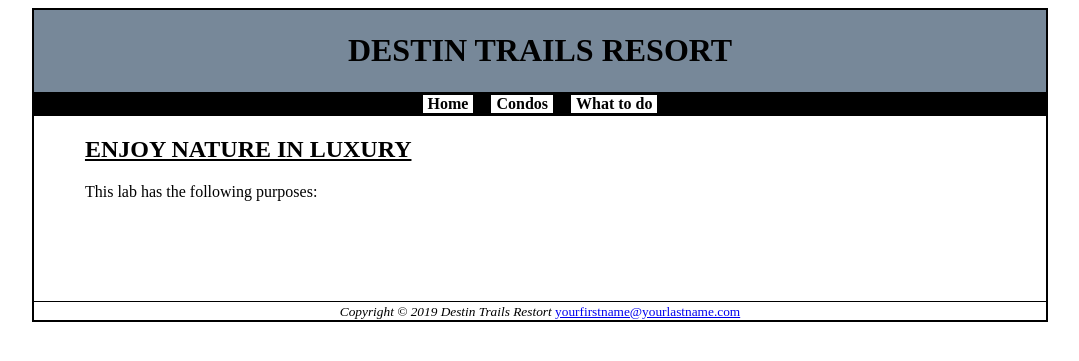
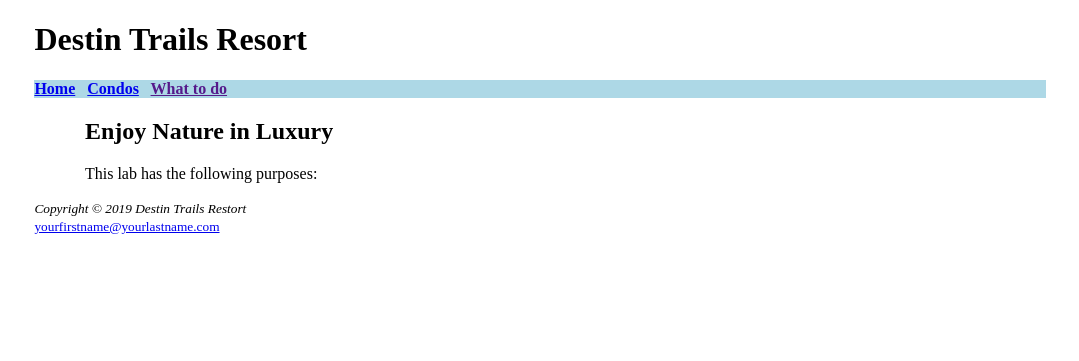
Before and after one commit to SpKorioth/Assignments, a PHP site: page / in a window 1280 px wide. Shown: the top 361 px of the page, without its empty margins (100-1179 px from the left). Run offline with PHP 8.4, Linux system fonts and the light colour scheme.

Commit message:
Assignment 1

```diff
--- a/index.html
+++ b/index.html
@@ -24,6 +24,7 @@
 <footer>
 	<small>
     <i>Copyright &copy; 2019 Destin Trails Restort</i>
+    <br>
     <a href="mailto:yourfirstname@yourlastname.com">yourfirstname@yourlastname.com</a>
   </small>
 </footer>
--- a/style1.css
+++ b/style1.css
@@ -1,73 +1,24 @@
 body
 {
-	text-align: center;
-}
 
-dl
-{
-	background-color: #F1F1F1;
-	border: solid;
-	border-width: 1px;
-	margin: 0% 5%;
-}
-dt
-{
-	background-color: Gainsboro;
-	border-bottom: solid;
-	border-width: 1px;
 }
 
 ol, ul
 {list-style-position: inside;}
-
-h1, h2, h3
-{text-transform: uppercase;}
-h2, h3
-{text-decoration: underline;}
-
-.email
-{text-decoration: none;}
 
 #wrapper
 {
 	margin-left: auto;
 	margin-right: auto;
 	width: 80%;
-	border-width: 2px;
-	border-style: solid;
 }
 
 nav
 {
-	background-color: black;
+	background-color: LightBlue;
 }
-nav a
-{
-	text-decoration: none;
-	color: black;
-	background-color: white;
-	padding: 0px 5px;
-	border: solid;
-	display: inline-block;
-}
-nav a:hover, nav a:active
-{
-	background-color: Gainsboro;
-	border-color: white;
-}
-
-header
-{background-color:LightSlateGrey; padding: 1px;}
 
 main
 {
-	text-align: left;
 	text-indent: 5%;
 }
-
-footer
-{
-	border-top:solid;
-	border-width: 1px;
-	margin-top:100px;
-}
```
